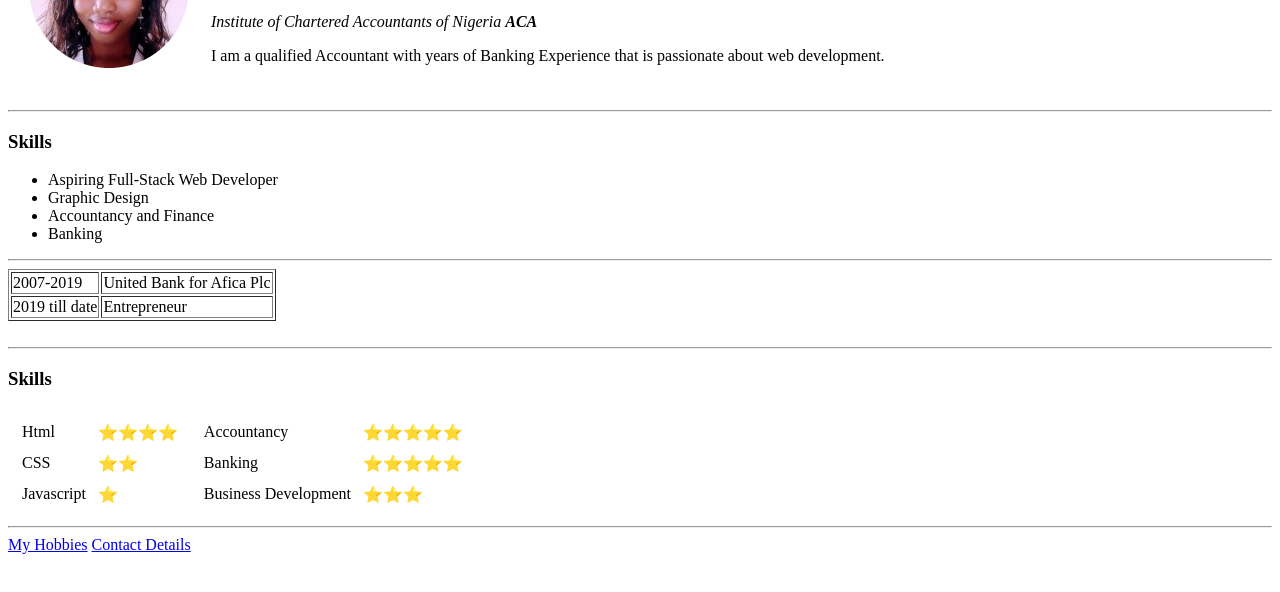
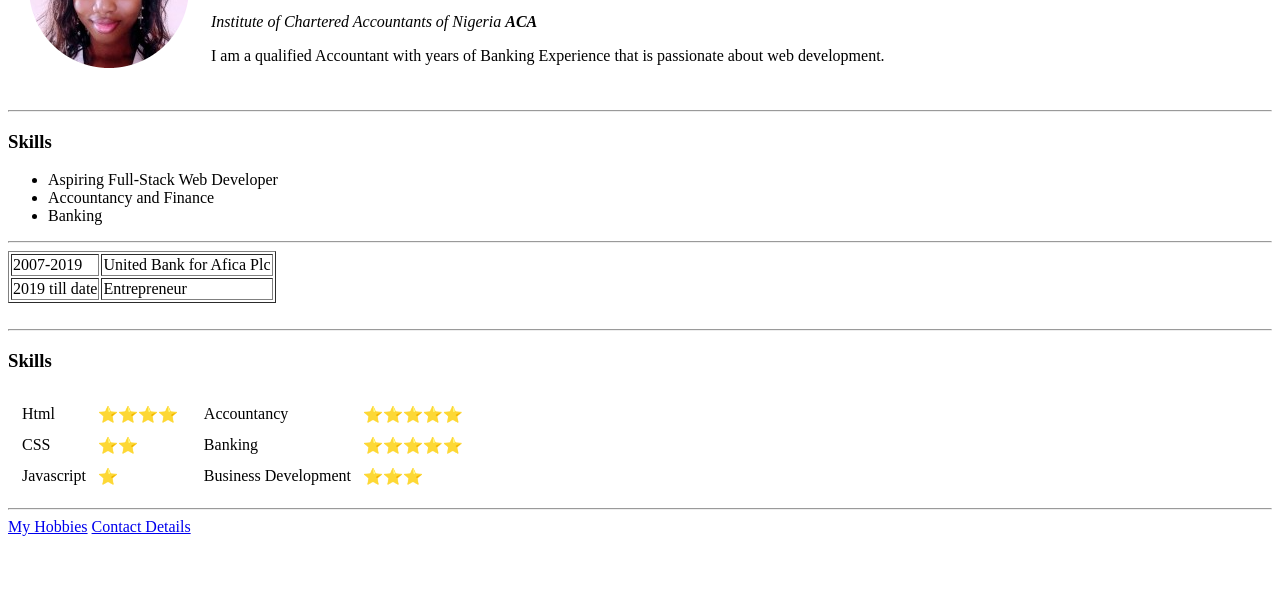
Before and after one commit to Merocodes/CV, a plain HTML site: page index.html in a window 1280 px wide. Shown: the part 130-722 px from the top of the page. Drawn offline with Linux system fonts and the light colour scheme.

Commit message:
Update index.html

```diff
--- a/index.html
+++ b/index.html
@@ -26,7 +26,6 @@
 
     <ul>
     <li>Aspiring Full-Stack Web Developer</li>
-    <li>Graphic Design</li>
     <li>Accountancy and Finance</li>
     <li>Banking</li>
 
```
